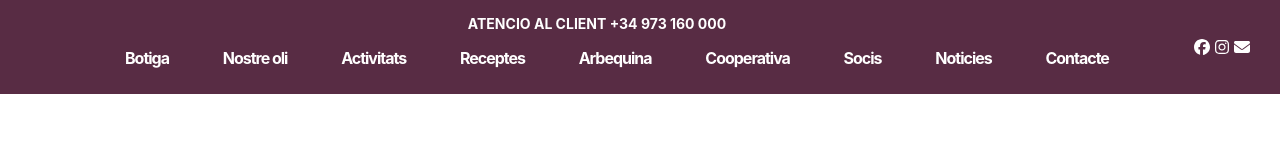
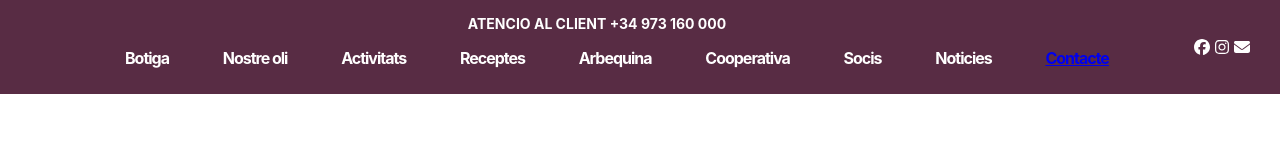
Before and after one commit to Nachiiitos1/olis_de_les_valls_, a React (Create React App) app: page / in a window 1280 px wide. Shown: the top 160 px of the page. Built offline with nearby package versions, Linux system fonts and the light colour scheme.

Commit message:
app.js con la navegación hecha, ya se puede navegar e ir al "contacte"

```diff
--- a/src/App.js
+++ b/src/App.js
@@ -8,7 +8,7 @@ function App() {
     <Router>
       <Routes>
         <Route path="/" element={<Header />} /> {/* Renderiza Header en la ruta / */}
-        <Route path="/contacte" element={<Contacte />} /> {/* Renderiza Contacte en la ruta /contacte */}
+        <Route path="/contacte" element={Contacte } />
 
       </Routes>
     </Router>
--- a/src/Contacte.js
+++ b/src/Contacte.js
@@ -2,6 +2,12 @@ import React, { useState, useEffect } from 'react';
 
 function contacte(){
 
+    return(
+        <h1>estas al Contacte</h1>
+    );
+
 }
 
+
+
 export default contacte;
--- a/src/header.js
+++ b/src/header.js
@@ -3,6 +3,7 @@ import './Header.css';
 import { FontAwesomeIcon } from '@fortawesome/react-fontawesome';
 import { faFacebook, faInstagram } from '@fortawesome/free-brands-svg-icons';
 import { faEnvelope } from '@fortawesome/free-solid-svg-icons';
+import { BrowserRouter,Route, Link } from 'react-router-dom';
 
 function Header() {
   const [displayText, setDisplayText] = useState("ENVIAMENT GRATUÏT A PARTIR DE 145€ (NOMÉS PENINSULA)");
@@ -45,7 +46,7 @@ function Header() {
             <li>Cooperativa</li>
             <li>Socis</li>
             <li>Noticies</li>
-            <li>Contacte</li>
+            <li><Link to="Contacte">Contacte</Link></li>
           </ul>
         </nav>
       </div>
```
